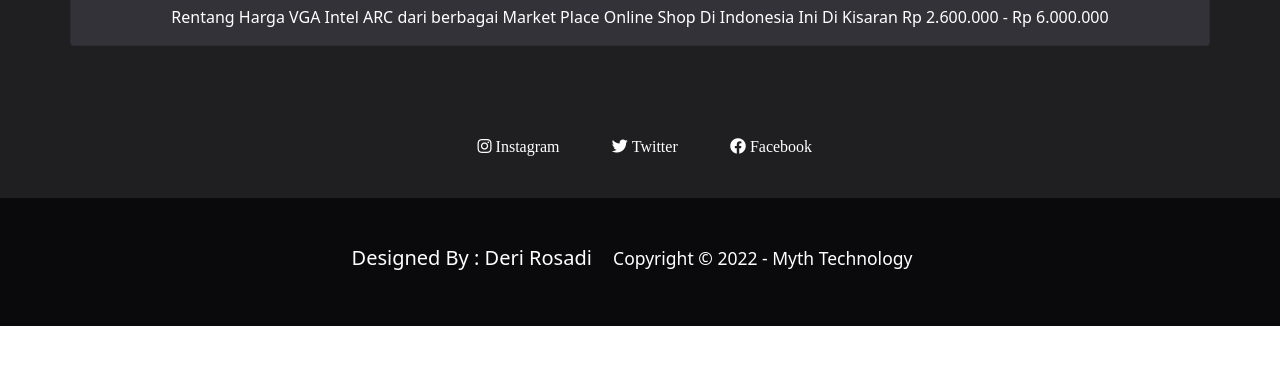
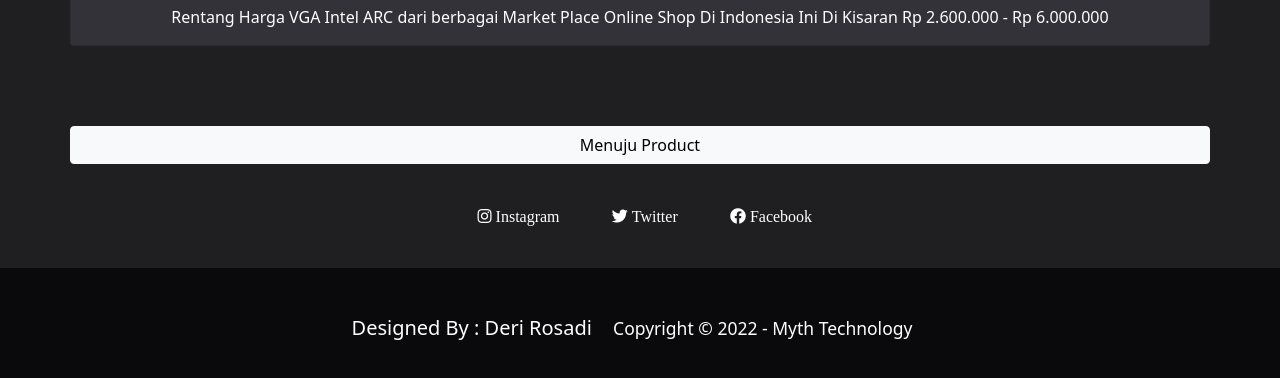
Before and after one commit to DeriRsd/pbw2022, a plain HTML site: page price.html in a window 1280 px wide. Shown: the part 2535-2913 px from the top of the page. Before the commit the page ends 2861 px from the top, so only its background shows below. Drawn offline with nearby package versions, Linux system fonts and the light colour scheme.

Commit message:
Project UAS

```diff
--- a/price.html
+++ b/price.html
@@ -144,6 +144,13 @@
         </div>
       </div>
     </section>
+    <section class="style-dark">
+      <div class="container text-center">
+          <div class="row py-3">
+              <a href="product.html" class="btn btn-light">Menuju Product</a>
+          </div>
+      </div>
+  </section>
     <section class="style-dark py-4">
       <div class="container">
       <div class="medsos2">
```
